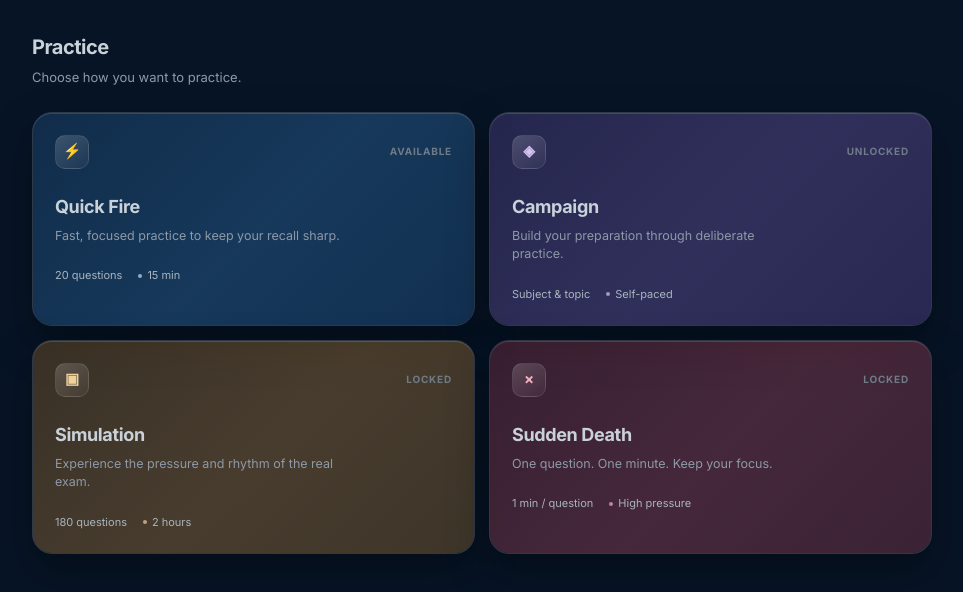
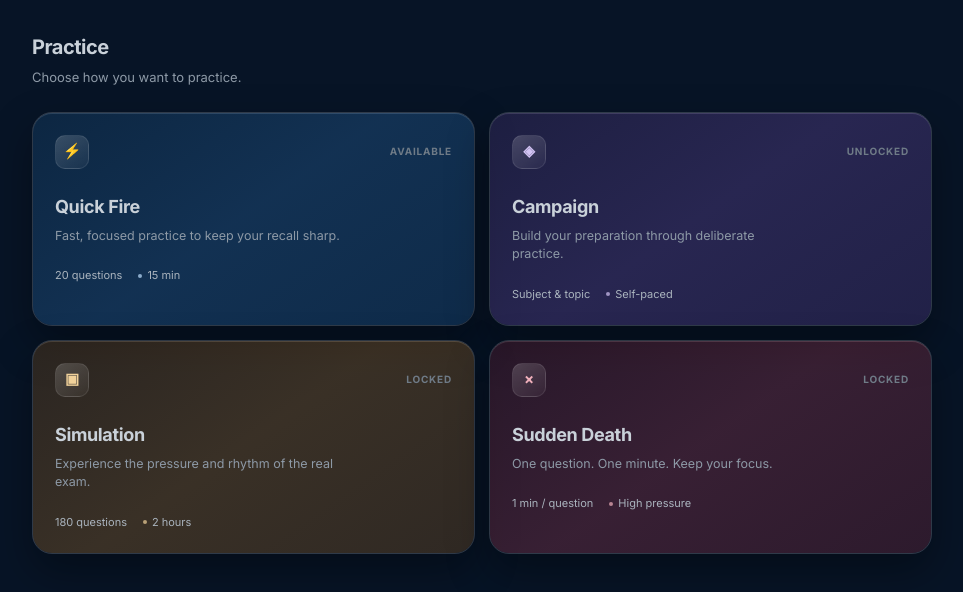
Before and after one commit to examforge99/examlogic, a Next.js app: page /prototypes/practice-cards in a window 1280 px wide. Shown: the top 592 px of the page, without its empty margins (158-1121 px from the left). Built offline with nearby package versions, Linux system fonts and the light colour scheme.

Commit message:
Deepen practice mode card colors

```diff
--- a/src/app/prototypes/practice-cards/page.tsx
+++ b/src/app/prototypes/practice-cards/page.tsx
@@ -11,10 +11,10 @@ type Mode = {
 }
 
 const modes: Mode[] = [
-  { name: 'Quick Fire', description: 'Fast, focused practice to keep your recall sharp.', state: 'Available', mark: '⚡', accent: '#BFE0FF', glow: 'linear-gradient(135deg, #245B91 0%, #347FC0 52%, #2867A5 100%)', meta: ['20 questions', '15 min'] },
-  { name: 'Campaign', description: 'Build your preparation through deliberate practice.', state: 'Unlocked', mark: '◈', accent: '#D3C4F4', glow: 'linear-gradient(135deg, #604A9A 0%, #8065C2 52%, #694FA7 100%)', meta: ['Subject & topic', 'Self-paced'] },
-  { name: 'Simulation', description: 'Experience the pressure and rhythm of the real exam.', state: 'Locked', mark: '▣', accent: '#F0D19A', glow: 'linear-gradient(135deg, #9A6929 0%, #C58A3C 52%, #A8752F 100%)', meta: ['180 questions', '2 hours'] },
-  { name: 'Sudden Death', description: 'One question. One minute. Keep your focus.', state: 'Locked', mark: '×', accent: '#F0B0BB', glow: 'linear-gradient(135deg, #96364A 0%, #BD4D62 52%, #9F3D51 100%)', meta: ['1 min / question', 'High pressure'] },
+  { name: 'Quick Fire', description: 'Fast, focused practice to keep your recall sharp.', state: 'Available', mark: '⚡', accent: '#BFE0FF', glow: 'linear-gradient(145deg, #174A78 0%, #2869A8 48%, #1D578E 100%)', meta: ['20 questions', '15 min'] },
+  { name: 'Campaign', description: 'Build your preparation through deliberate practice.', state: 'Unlocked', mark: '◈', accent: '#D3C4F4', glow: 'linear-gradient(145deg, #493477 0%, #6849A4 48%, #543A88 100%)', meta: ['Subject & topic', 'Self-paced'] },
+  { name: 'Simulation', description: 'Experience the pressure and rhythm of the real exam.', state: 'Locked', mark: '▣', accent: '#F0D19A', glow: 'linear-gradient(145deg, #704719 0%, #9B6726 48%, #7E511E 100%)', meta: ['180 questions', '2 hours'] },
+  { name: 'Sudden Death', description: 'One question. One minute. Keep your focus.', state: 'Locked', mark: '×', accent: '#F0B0BB', glow: 'linear-gradient(145deg, #681F32 0%, #96364E 48%, #76263A 100%)', meta: ['1 min / question', 'High pressure'] },
 ]
 
 const styles: Record<string, CSSProperties> = {
```
